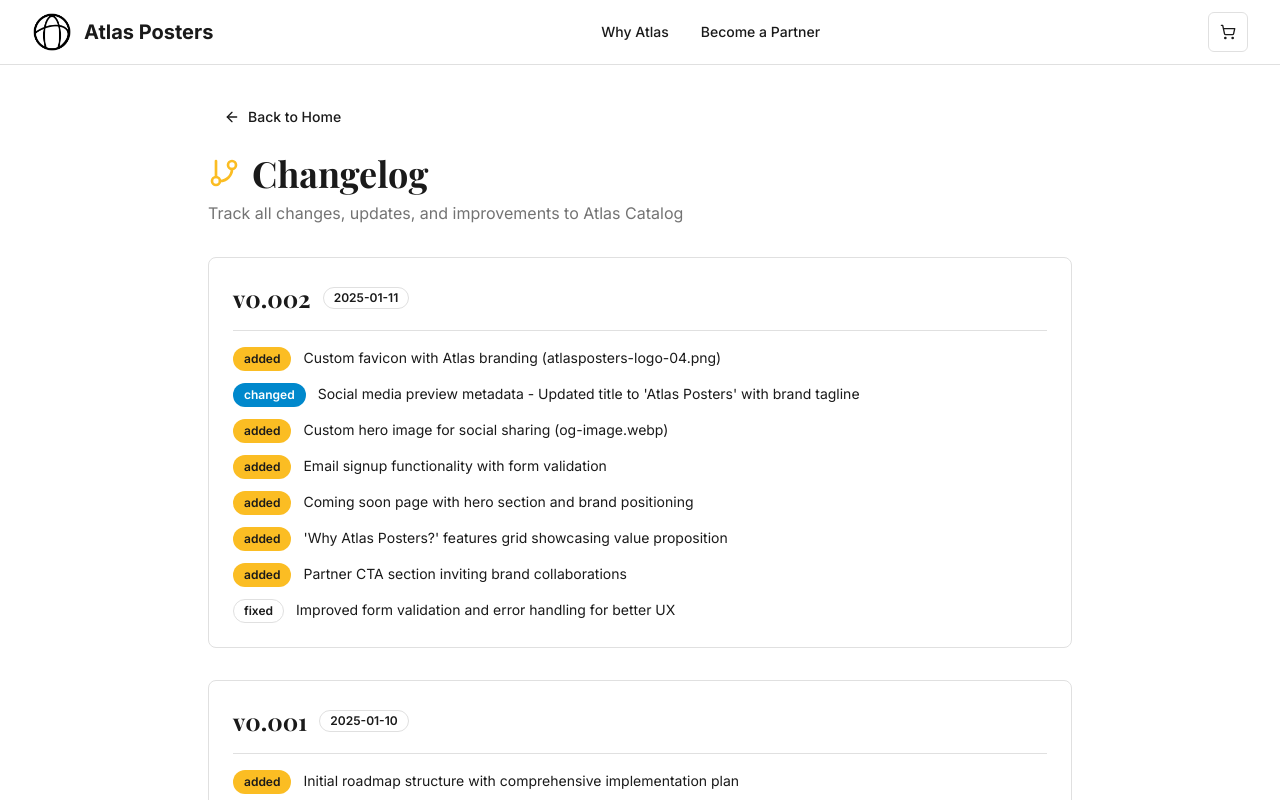
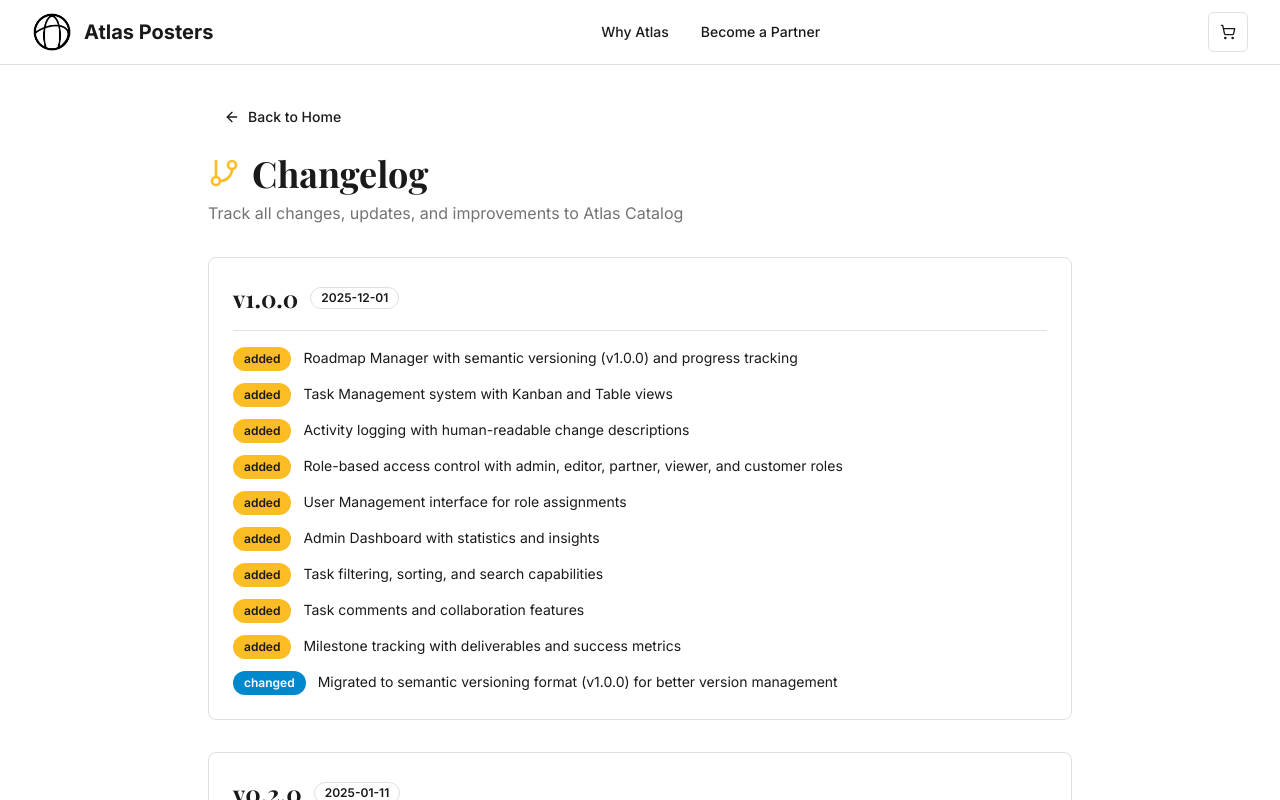
Before and after one commit to jeremycastro/atlasposters-857f32f2, a React (Vite) app: page /changelog in a window 1280 px wide. Shown: the top 800 px of the page. Built offline with nearby package versions, Linux system fonts and the light colour scheme; the HTML template or start-up script is replaced by a standard one; a web font is replaced by a local one.

Commit message:
Update changelog to semantic versioning
- Add v1.0.0 entries for roadmap/task/activity/access control changes
- Migrate changelog to semantic versions and reflect recent features and improvements

```diff
--- a/src/pages/Changelog.tsx
+++ b/src/pages/Changelog.tsx
@@ -15,12 +15,58 @@ interface ChangelogEntry {
 
 const changelogData: ChangelogEntry[] = [
   {
-    version: "0.002",
+    version: "1.0.0",
+    date: "2025-12-01",
+    changes: [
+      {
+        type: "added",
+        description: "Roadmap Manager with semantic versioning (v1.0.0) and progress tracking",
+      },
+      {
+        type: "added",
+        description: "Task Management system with Kanban and Table views",
+      },
+      {
+        type: "added",
+        description: "Activity logging with human-readable change descriptions",
+      },
+      {
+        type: "added",
+        description: "Role-based access control with admin, editor, partner, viewer, and customer roles",
+      },
+      {
+        type: "added",
+        description: "User Management interface for role assignments",
+      },
+      {
+        type: "added",
+        description: "Admin Dashboard with statistics and insights",
+      },
+      {
+        type: "added",
+        description: "Task filtering, sorting, and search capabilities",
+      },
+      {
+        type: "added",
+        description: "Task comments and collaboration features",
+      },
+      {
+        type: "added",
+        description: "Milestone tracking with deliverables and success metrics",
+      },
+      {
+        type: "changed",
+        description: "Migrated to semantic versioning format (v1.0.0) for better version management",
+      },
+    ],
+  },
+  {
+    version: "0.2.0",
     date: "2025-01-11",
     changes: [
       {
         type: "added",
-        description: "Custom favicon with Atlas branding (atlasposters-logo-04.png)",
+        description: "Custom favicon with Atlas branding",
       },
       {
         type: "changed",
@@ -53,7 +99,7 @@ const changelogData: ChangelogEntry[] = [
     ],
   },
   {
-    version: "0.001",
+    version: "0.1.0",
     date: "2025-01-10",
     changes: [
       {
@@ -165,8 +211,8 @@ const Changelog = () => {
         {/* Footer Note */}
         <div className="mt-12 p-4 bg-muted rounded-lg">
           <p className="text-sm text-muted-foreground text-center">
-            Version numbers will eventually align with Atlas Catalog application releases.
-            Each increment represents significant progress toward our goals.
+            Following semantic versioning: Major.Minor.Patch (v1.0.0).
+            Each version represents milestones in the Atlas Platform journey to MVP launch.
           </p>
         </div>
       </main>
```
